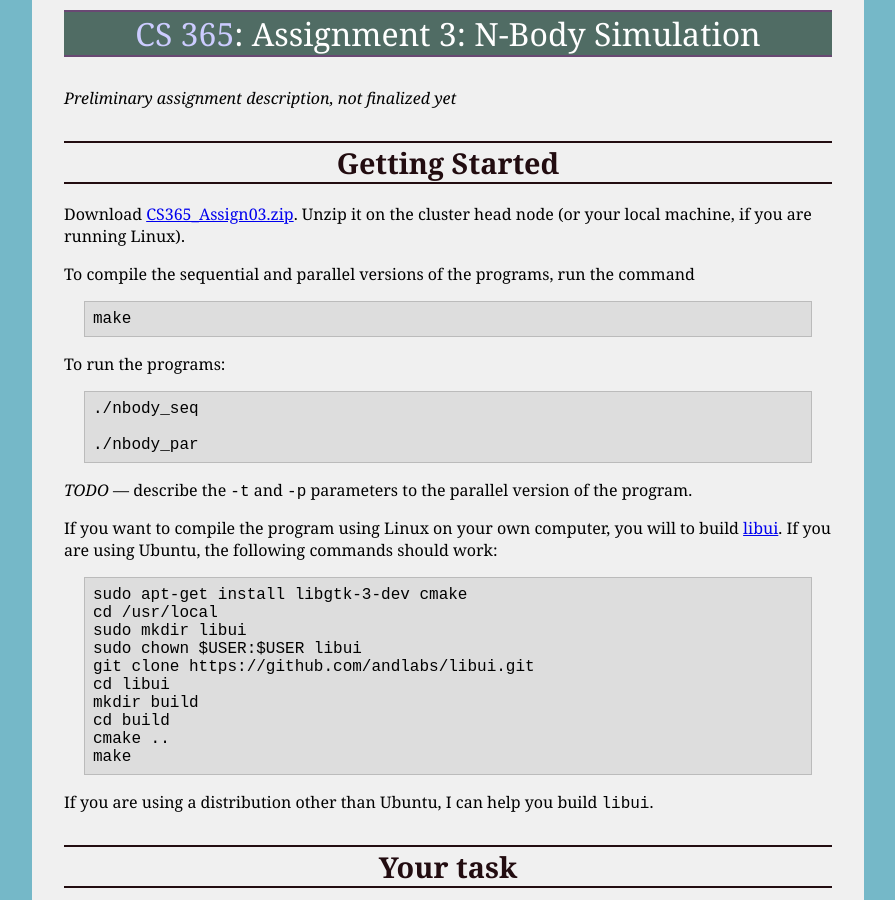
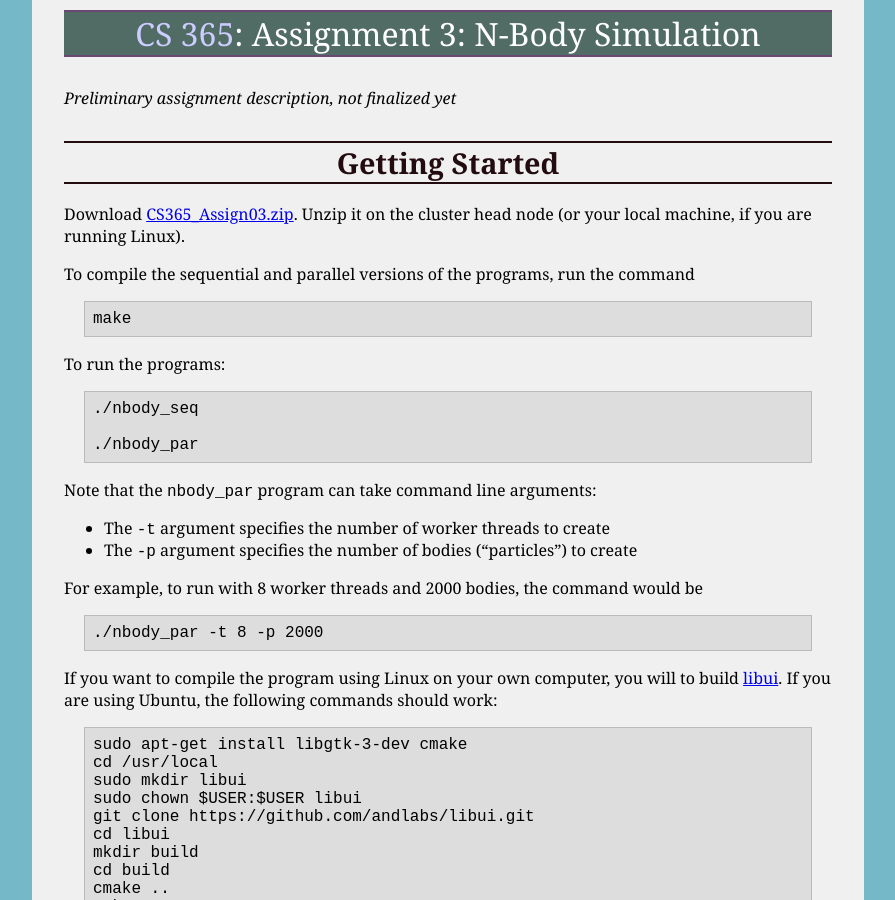
Before and after one commit to ycpcs/cs365-spring2017, a Jekyll site: the page built from assign/assign03.md, in a window 1280 px wide and 900 px high. Shown: the whole window, without its empty margins (192-1087 px from the left). Built offline with Jekyll 4.4.1, drawn with Linux system fonts in a browser that asks for light colours.

Commit message:
explain command line arguments

```diff
--- a/assign/assign03.md
+++ b/assign/assign03.md
@@ -19,7 +19,18 @@ To run the programs:
 
     ./nbody_par
 
+<!--
 *TODO* &mdash; describe the `-t` and `-p` parameters to the parallel version of the program.
+-->
+
+Note that the `nbody_par` program can take command line arguments:
+
+* The `-t` argument specifies the number of worker threads to create
+* The `-p` argument specifies the number of bodies ("particles") to create
+
+For example, to run with 8 worker threads and 2000 bodies, the command would be
+
+    ./nbody_par -t 8 -p 2000
 
 If you want to compile the program using Linux on your own computer, you will to build [libui](https://github.com/andlabs/libui).  If you are using Ubuntu, the following commands should work:
 
```
